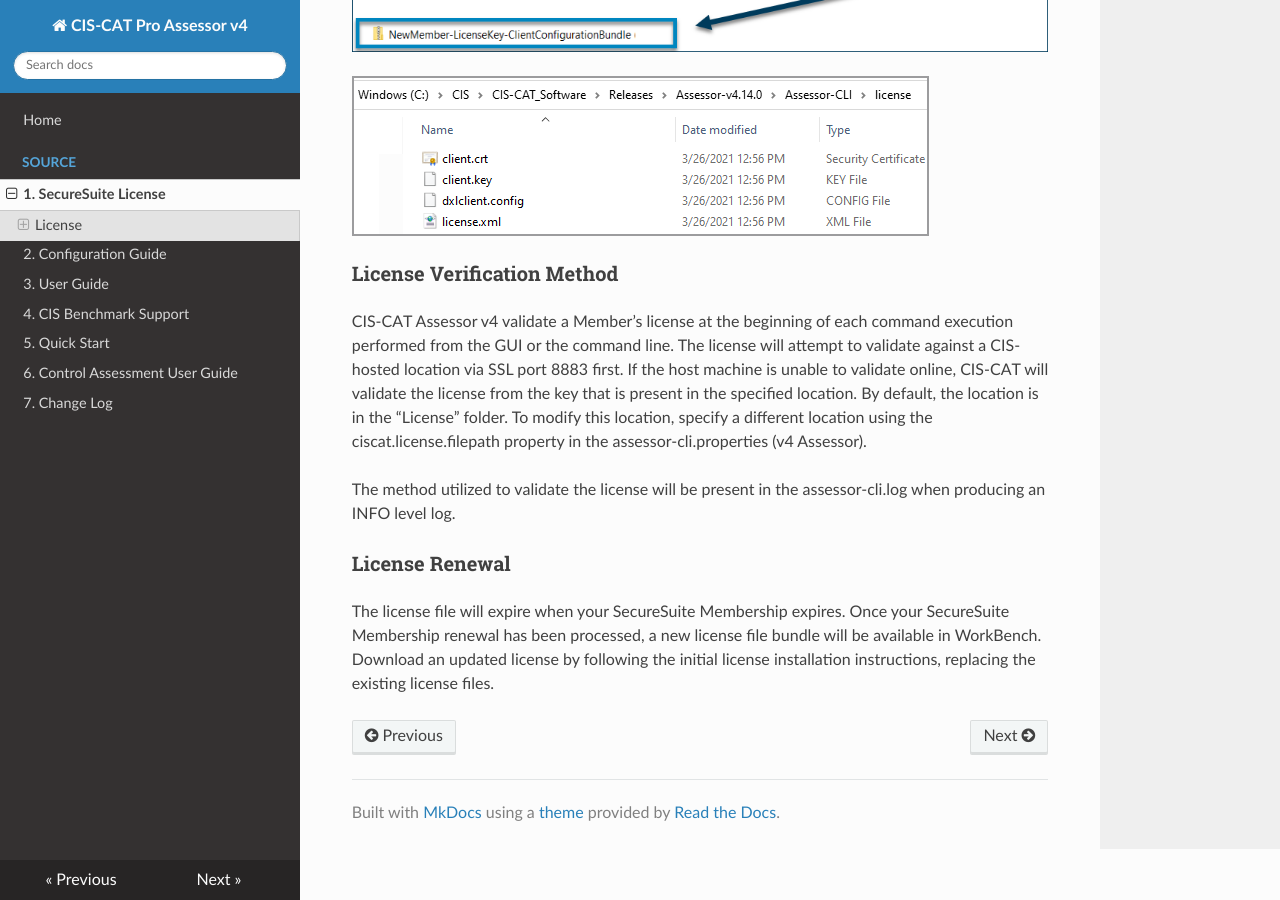
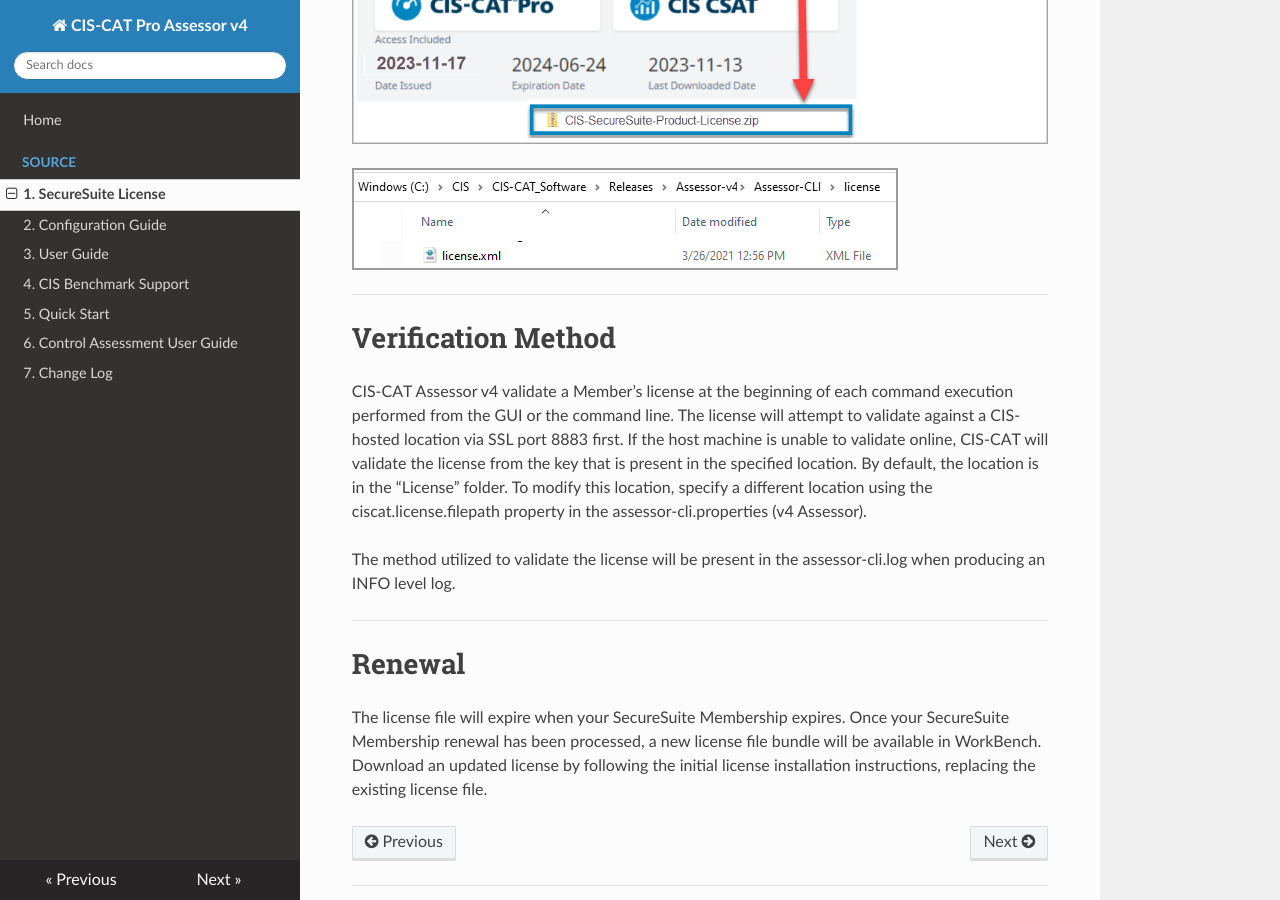
Before and after one commit to CISecurity/CCPA-Docs, an MkDocs documentation site: the page built from docs/SecureSuite License.md, in a window 1280 px wide and 900 px high, scrolled down 1730 px. Built offline with MkDocs 1.6.1, drawn with Linux system fonts in a browser that asks for light colours; nearby versions of some CDN libraries; some of the changed text lies outside the part shown.

Commit message:
license images

```diff
--- a/docs/SecureSuite License.md
+++ b/docs/SecureSuite License.md
@@ -1,10 +1,8 @@
 ![](http://i.imgur.com/5yZfZi5.jpg)
 
-# CIS-CAT Pro Assessor SecureSuite License
 
-------------
+#About
 
-## License
 To unlock full feature and content access for CIS-CAT Pro Assessor, Members are required to download and apply their organization’s SecureSuite license from [https://workbench.cisecurity.org](https://workbench.cisecurity.org "CIS WorkBench").
 
 If a valid license is not present in the defined location, CIS-CAT Pro Assessor will be limited to [Lite](https://learn.cisecurity.org/cis-cat-lite) functionality where the following restrictions apply:
@@ -14,9 +12,10 @@
 	- Google Chrome
 	- Microsoft Windows 10, domain joined
 	- Microsoft Windows 10, standalone
+	- Microsoft Windows 11, domain joined
 	- Ubuntu
 
-**Steps to Download Your SecureSuite License**
+#Installation
 
 1. Login to [CIS WorkBench](https://workbench.cisecurity.org/dashboard)
 2. Navigate to the [Downloads](https://workbench.cisecurity.org/files) menu item
@@ -27,8 +26,8 @@
 4. From the “Licenses” tab, select the `Download` button next to your key
 	- NOTE: Ensue that JavaScript is unblocked on your browser if you do not see that the file has downloaded.
 5. Navigate to the downloaded files and extract/unzip the contents
-6. Open the folder where the extracted files were stored, and copy
-all of the extracted files in the "license" folder of CIS-CAT Pro Assessor v4.  This file location can be overridden by the "ciscat.license.filepath" property in the [assessor-cli.properties](https://ccpa-docs.readthedocs.io/en/latest/Configuration%20Guide/#properties) file.
+6. Open the folder where the extracted file was stored, and copy
+all of the `license.xml` file into the "license" folder of CIS-CAT Pro Assessor v4.  This file location can be overridden by the "ciscat.license.filepath" property in the [assessor-cli.properties](https://ccpa-docs.readthedocs.io/en/latest/Configuration%20Guide/#properties) file.
 
 See example of where the files should be placed within the CIS-CAT folder structure.
 
@@ -37,12 +36,18 @@
 
 ![](img/LicenseFolder.png)
 
-### License Verification Method
+
+------------------------
+
+#Verification Method
 
 CIS-CAT Assessor v4 validate a Member’s license at the beginning of each command execution performed from the GUI or the command line. The license will attempt to validate against a CIS-hosted location via SSL port 8883 first. If the host machine is unable to validate online, CIS-CAT will validate the license from the key that is present in the specified location. By default, the location is in the “License” folder. To modify this location, specify a different location using the ciscat.license.filepath property in the assessor-cli.properties (v4 Assessor).
 
 The method utilized to validate the license will be present in the assessor-cli.log when producing an INFO level log.
 
-### License Renewal
 
-The license file will expire when your SecureSuite Membership expires. Once your SecureSuite Membership renewal has been processed, a new license file bundle will be available in WorkBench. Download an updated license by following the initial license installation instructions, replacing the existing license files.
+------------------------
+
+#Renewal
+
+The license file will expire when your SecureSuite Membership expires. Once your SecureSuite Membership renewal has been processed, a new license file bundle will be available in WorkBench. Download an updated license by following the initial license installation instructions, replacing the existing license file.
```
Also changed, not shown: docs/img/LicenseFolder.png, docs/img/license-download.png.
